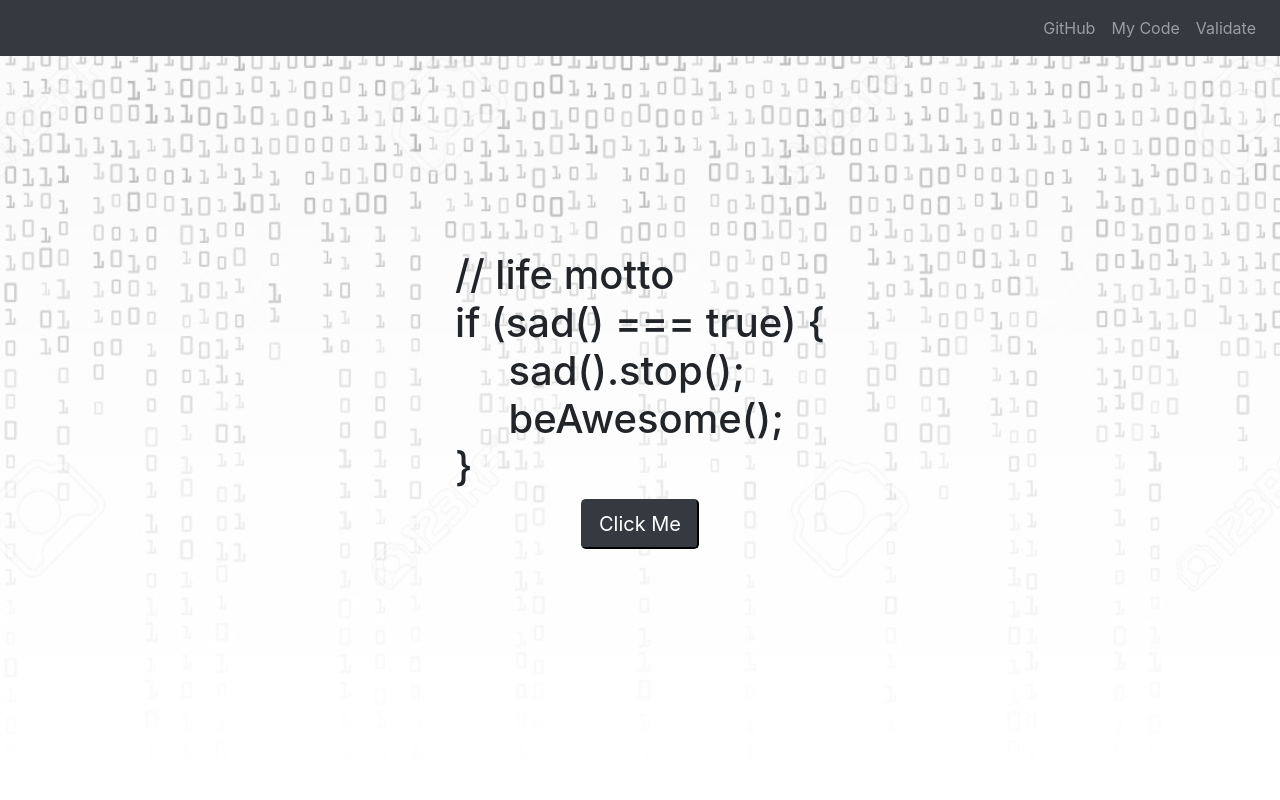
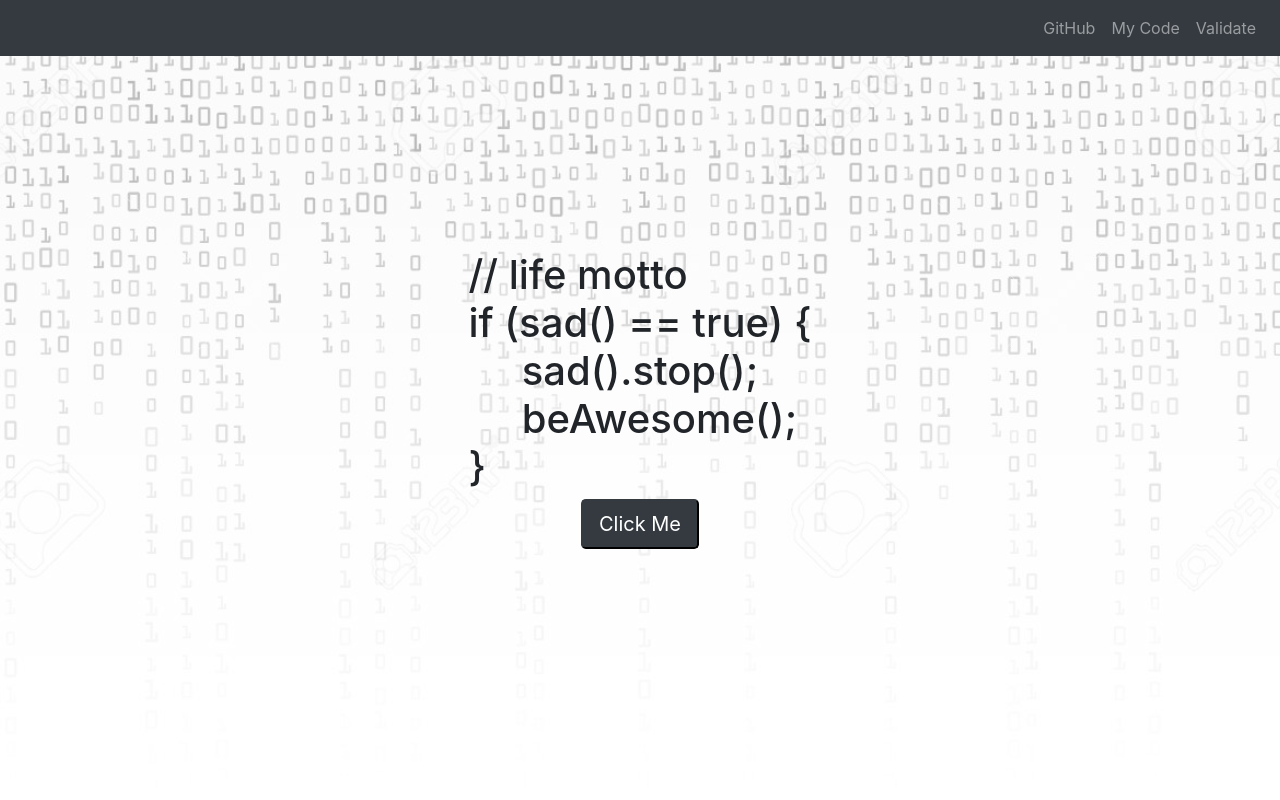
Before and after one commit to KatrinaYates/bootstrapWebPage, a plain HTML site: page index.html in a window 1280 px wide. Shown: the top 800 px of the page. Drawn offline with nearby package versions, Linux system fonts and the light colour scheme.

Commit message:
Update index.html

```diff
--- a/index.html
+++ b/index.html
@@ -35,7 +35,7 @@
           <h1>
             // life motto
             <br>
-            if (sad() === true) {
+            if (sad() == true) {
             <br>
             &nbsp;&nbsp;&nbsp;&nbsp;&nbsp;sad().stop();
             <br>
```
